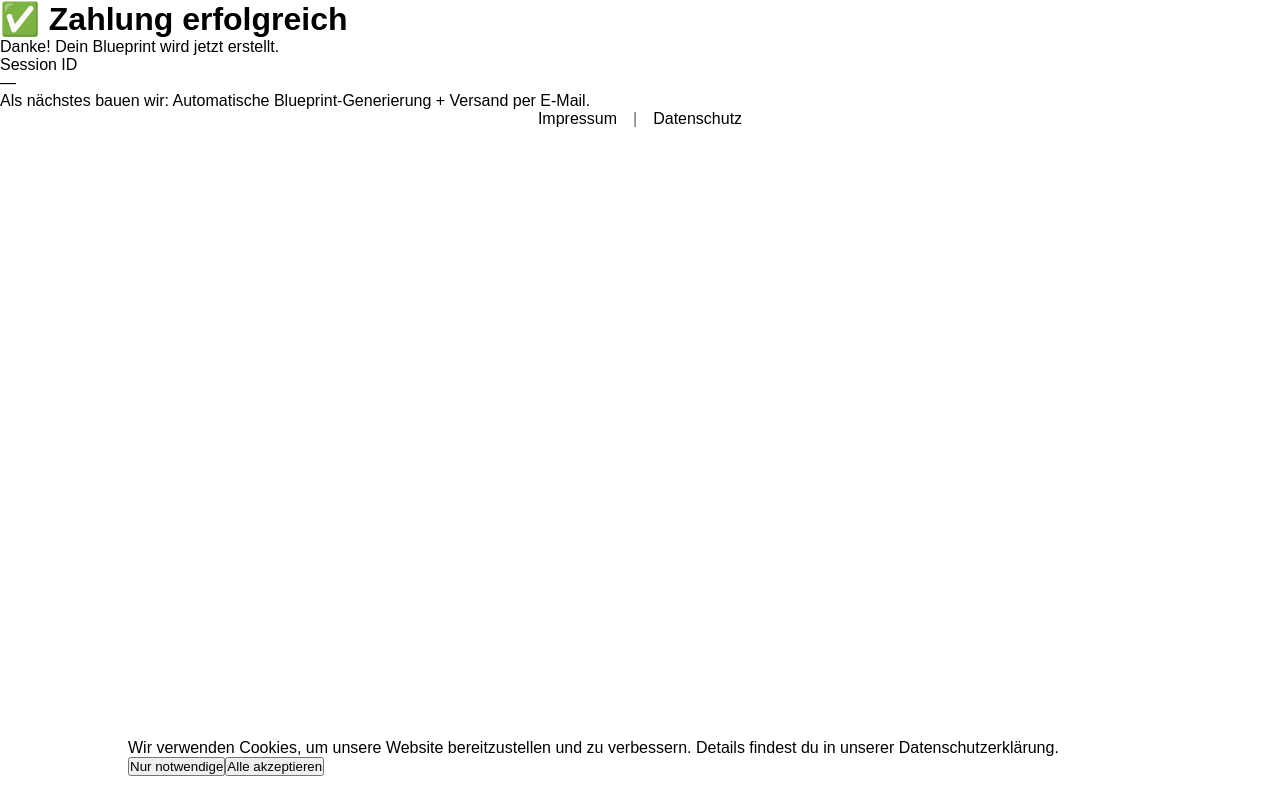
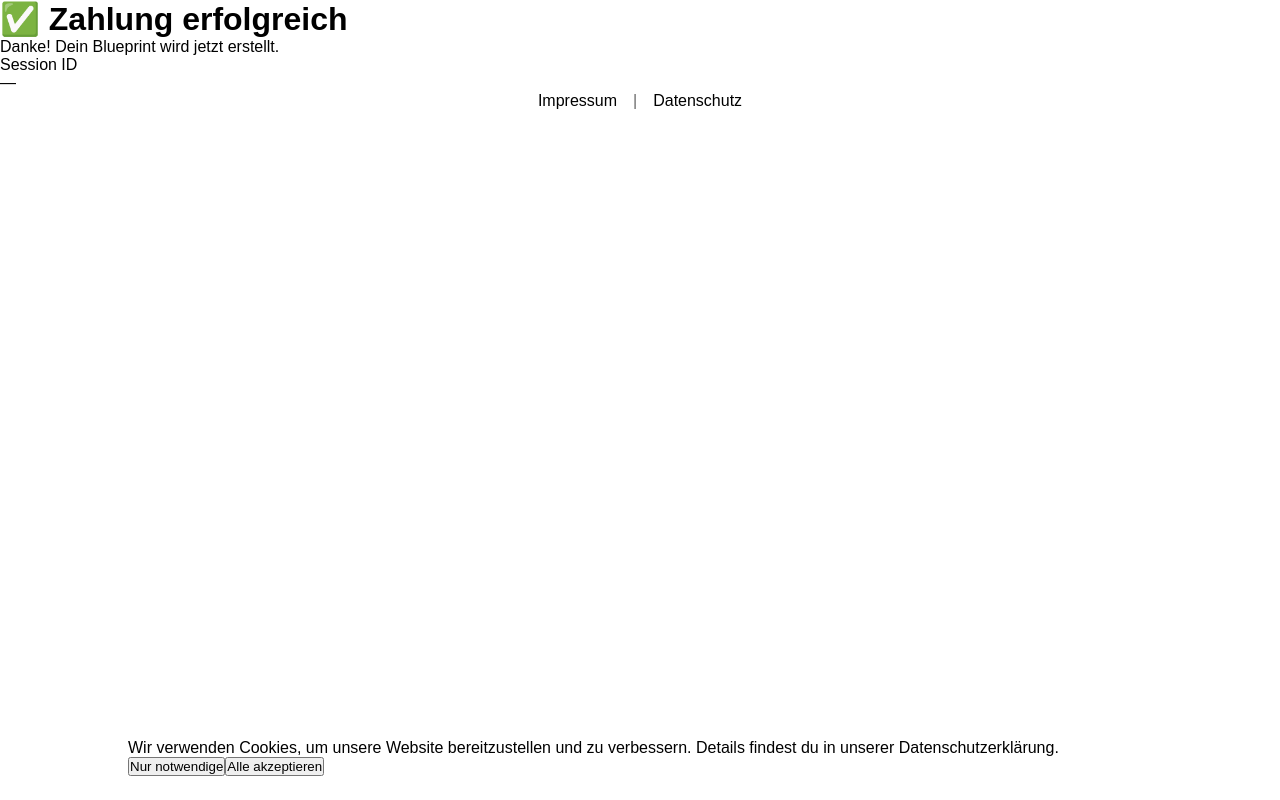
Before and after one commit to robertpetrovic87-code/Digitalstruktur, a Next.js app: page /blueprint/success in a window 1280 px wide. Built offline with nearby package versions, Linux system fonts and the light colour scheme.

Commit message:
improve cookie banner styling

```diff
--- a/app/blueprint/success/page.tsx
+++ b/app/blueprint/success/page.tsx
@@ -1,23 +1,25 @@
 export default function BlueprintSuccessPage({
   searchParams,
 }: {
-  searchParams: { session_id?: string };
+  searchParams: { session_id?: string; rid?: string };
 }) {
+  const rid = searchParams.rid;
+
   return (
     <div className="max-w-2xl mx-auto p-8 font-sans">
       <h1 className="text-3xl font-bold">✅ Zahlung erfolgreich</h1>
-      <p className="mt-3 text-zinc-700">
-        Danke! Dein Blueprint wird jetzt erstellt.
-      </p>
+      <p className="mt-3 text-zinc-700">Danke! Dein Blueprint wird jetzt erstellt.</p>
 
       <div className="mt-6 rounded-2xl border p-5 bg-white">
         <div className="text-sm text-zinc-500">Session ID</div>
         <div className="font-mono text-sm break-all">{searchParams.session_id ?? "—"}</div>
       </div>
 
-      <p className="mt-6 text-zinc-700">
-        Als nächstes bauen wir: Automatische Blueprint-Generierung + Versand per E-Mail.
-      </p>
+      {rid ? (
+        <a className="inline-block mt-6 underline" href={`/blueprint?rid=${encodeURIComponent(rid)}`}>
+          Zurück zum Blueprint →
+        </a>
+      ) : null}
     </div>
   );
 }
```
Also changed, not shown: app/blueprint/page.tsx (+17 -4 lines).
